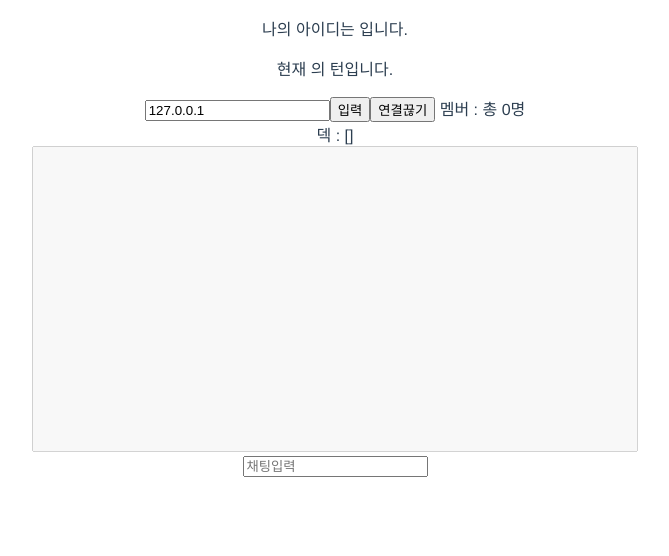
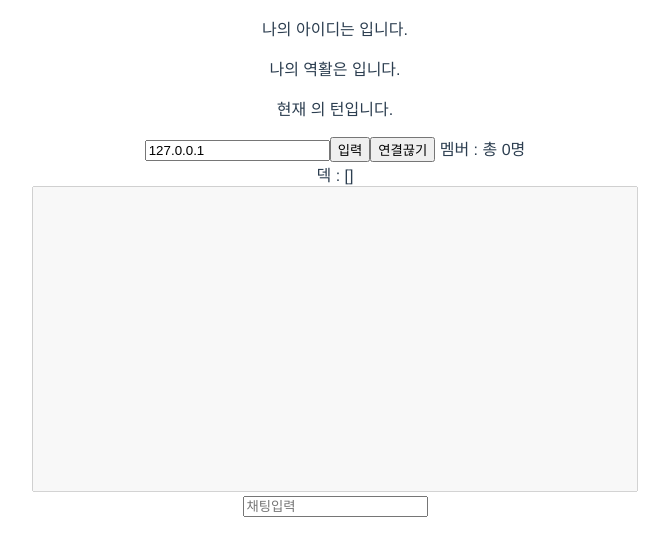
Before and after one commit to ybw0619/krakenclient, a Vue app: page / in a window 1280 px wide. Shown: the top 556 px of the page, without its empty margins (305-974 px from the left). Built offline with nearby package versions, Linux system fonts and the light colour scheme.

Commit message:
카드 선택 + 역활

```diff
--- a/src/App.vue
+++ b/src/App.vue
@@ -1,6 +1,7 @@
 <template>
   <div id="app">
     <p>나의 아이디는 {{socket.id}}입니다.</p>
+    <p>나의 역활은 {{myRole}}입니다.</p>
     <p>현재 {{nowTurn}}의 턴입니다.</p>
     <div>
       <input placeholder="아이피입력" @keydown.enter="join" v-model="ip">
@@ -42,6 +43,7 @@ export default {
   data(){
     return{
       nowTurn: '',
+      myRole: '',
       socket: '',
       ip: '127.0.0.1',
       isKing: false,
@@ -85,6 +87,11 @@ export default {
         this.socket.on('gameStart', () => {
           // game reset
           this.othersDeck = []
+        })
+
+        this.socket.on('role', role => {
+          // game reset
+          this.myRole = role
         })
 
         this.socket.on('deck',(data)=>{
```
